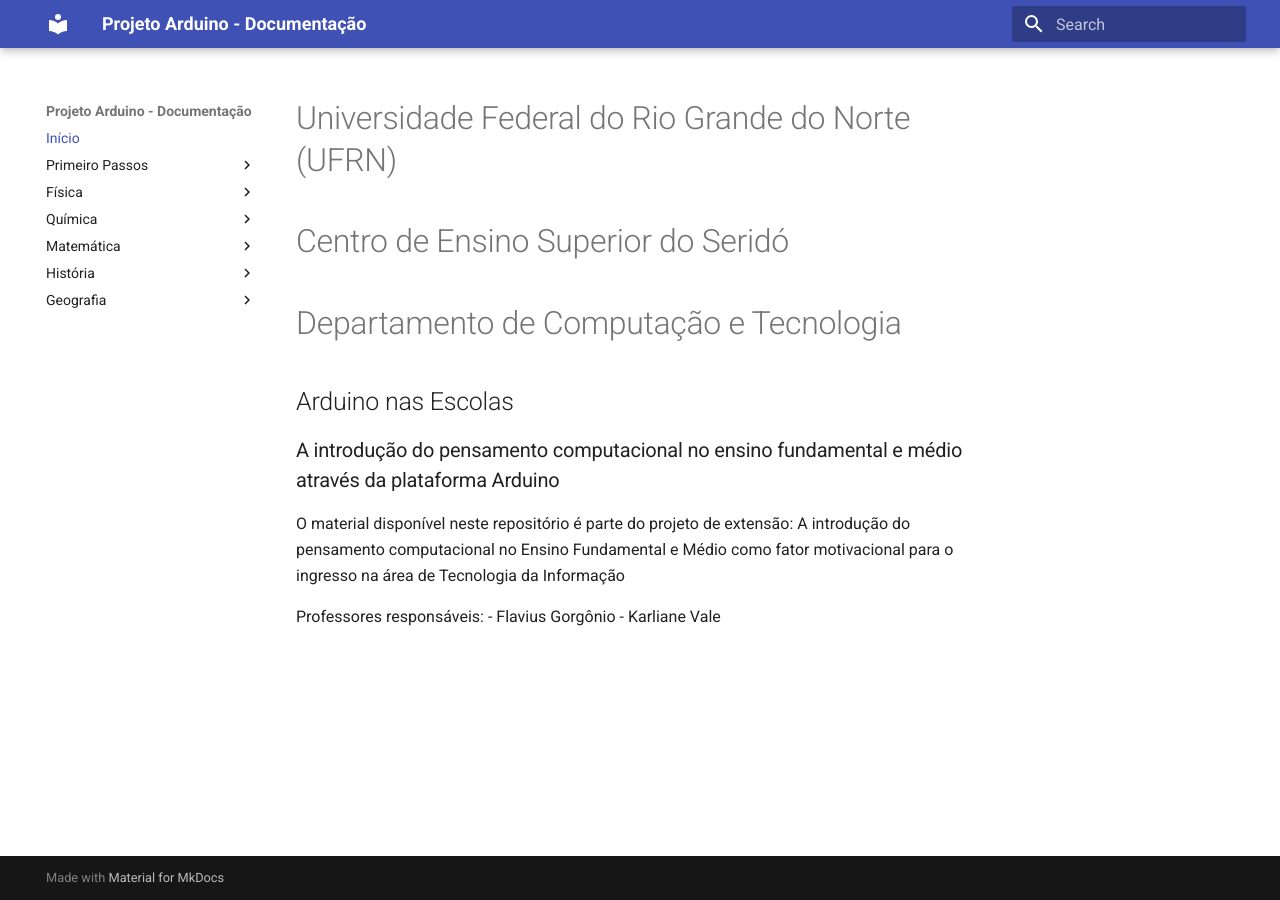
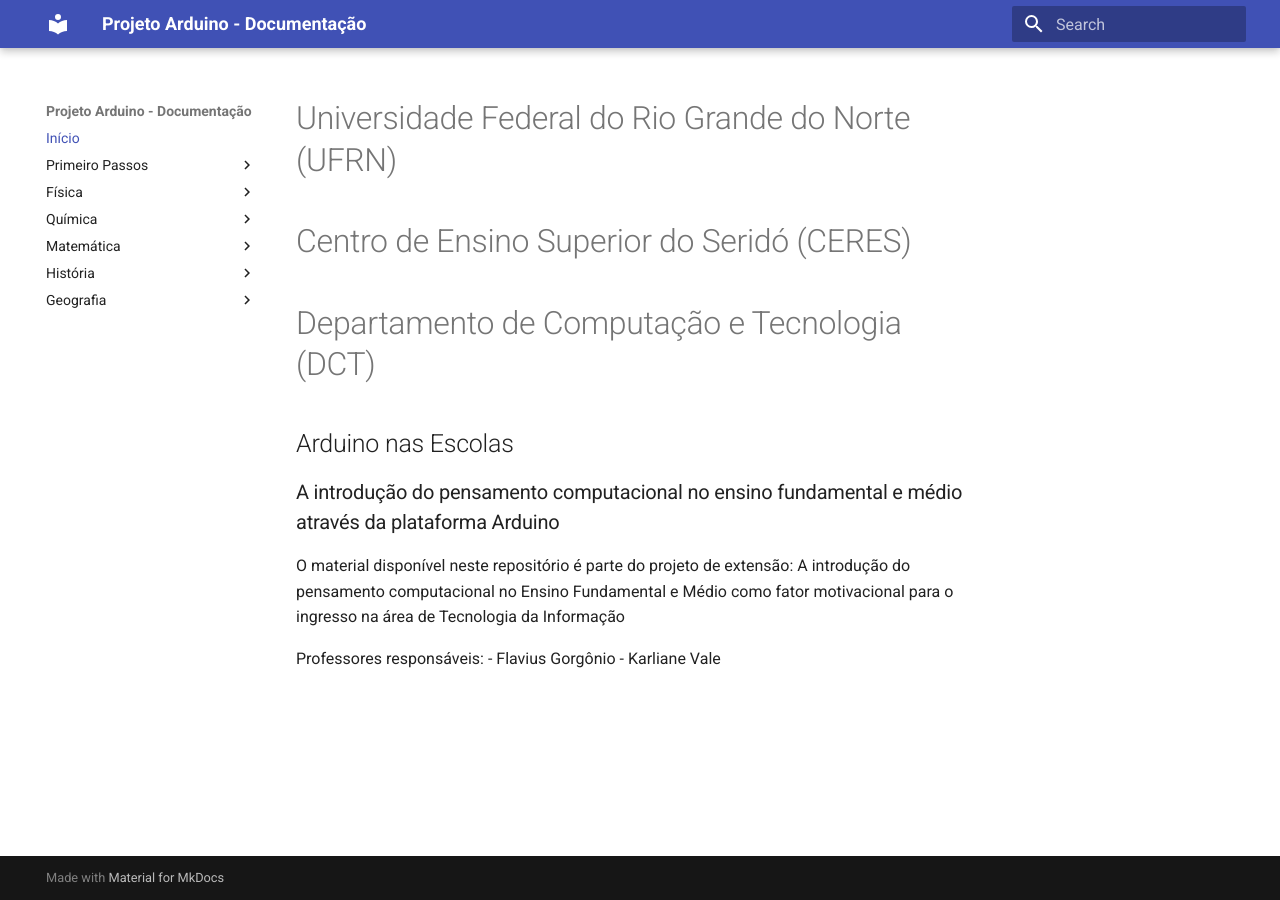
Before and after one commit to danilobrito715/arduino-nota-10-mkdocs, an MkDocs documentation site: the page built from docs/index.md, in a window 1280 px wide. Built offline with MkDocs 1.6.1 and Material for MkDocs 9.7.7, drawn with Linux system fonts in a browser that asks for light colours.

Commit message:
index test

```diff
--- a/docs/index.md
+++ b/docs/index.md
@@ -1,6 +1,6 @@
 # Universidade Federal do Rio Grande do Norte (UFRN)
-# Centro de Ensino Superior do Seridó
-# Departamento de Computação e Tecnologia
+# Centro de Ensino Superior do Seridó (CERES)
+# Departamento de Computação e Tecnologia (DCT)
 
 ## Arduino nas Escolas
 ### A introdução do pensamento computacional no ensino fundamental e médio através da plataforma Arduino
```
